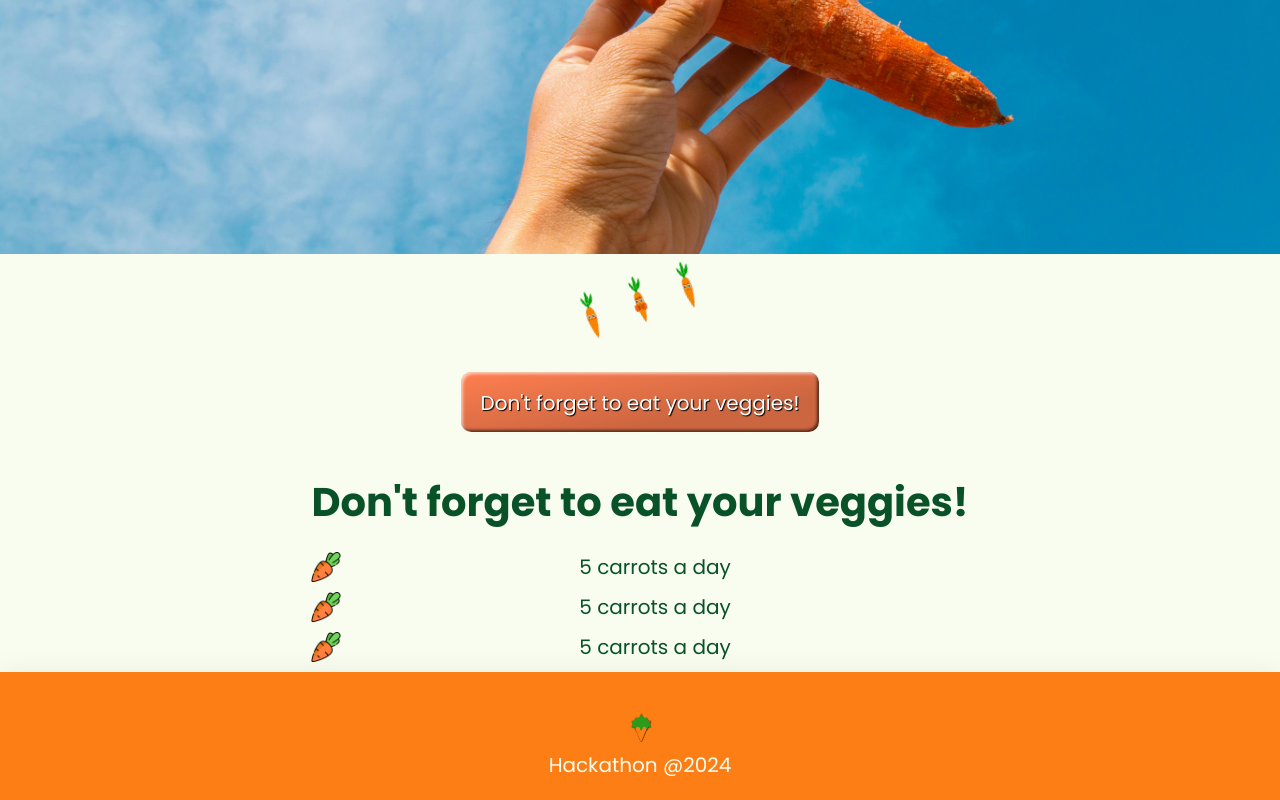
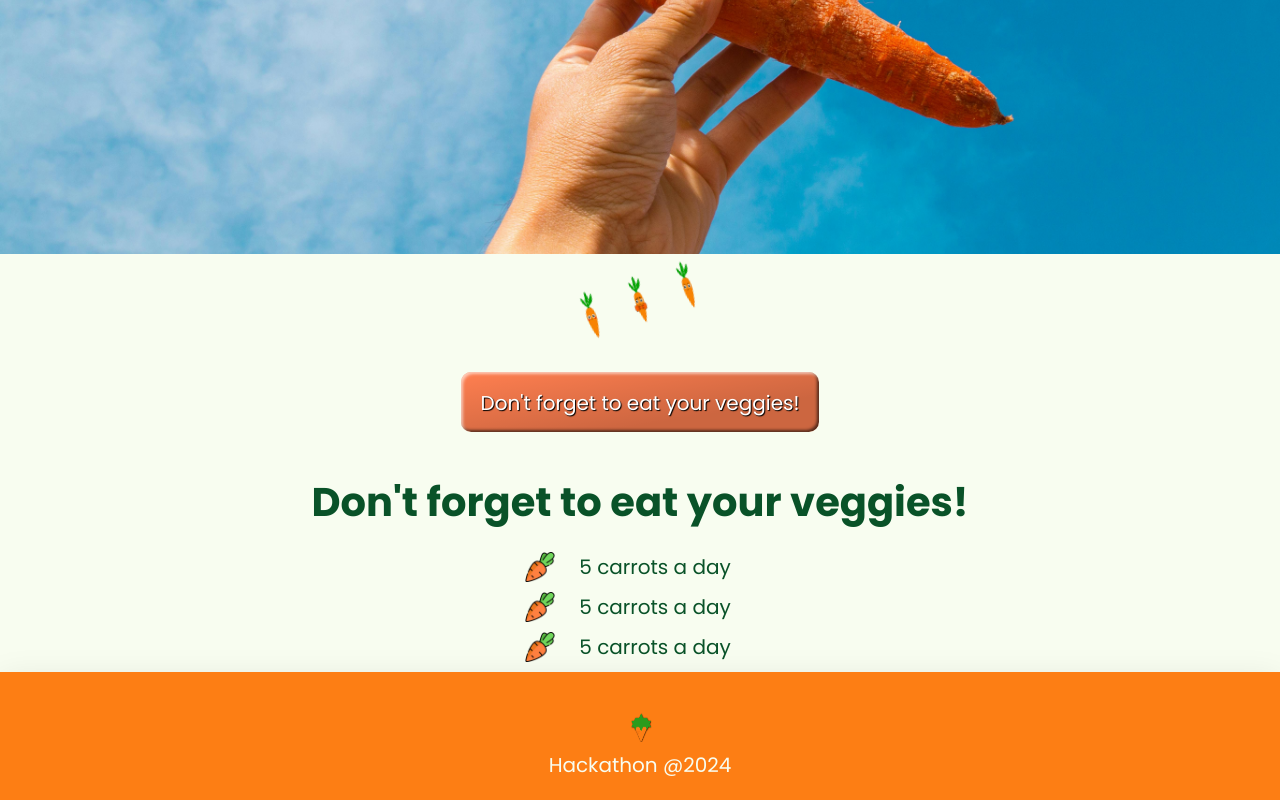
Before and after one commit to mathildeglet-cmd/Karotaine, a React (Vite) app: page / in a window 1280 px wide. Shown: the part 466-1266 px from the top of the page. Built offline with nearby package versions, Linux system fonts and the light colour scheme.

Commit message:
feat: add list style

```diff
--- a/src/components/Footer/Footer.module.css
+++ b/src/components/Footer/Footer.module.css
@@ -7,7 +7,6 @@ footer {
   font-family: "Georgia", serif;
   box-shadow: 0 8px 32px rgba(0, 0, 0, 0.1);
   backdrop-filter: blur(10px);
-  position: static;
 
   .container_icon {
     display: flex;
--- a/src/pages/Home/Home.module.css
+++ b/src/pages/Home/Home.module.css
@@ -75,7 +75,8 @@ button.styled:active {
 .VeggieReminder ul li {
   position: relative;
   padding-left: 1.5rem;
-  margin: 0.5rem 0;
+  margin: 0.5rem auto;
+  width: 10em;
 }
 
 .VeggieReminder ul li::before {
```
